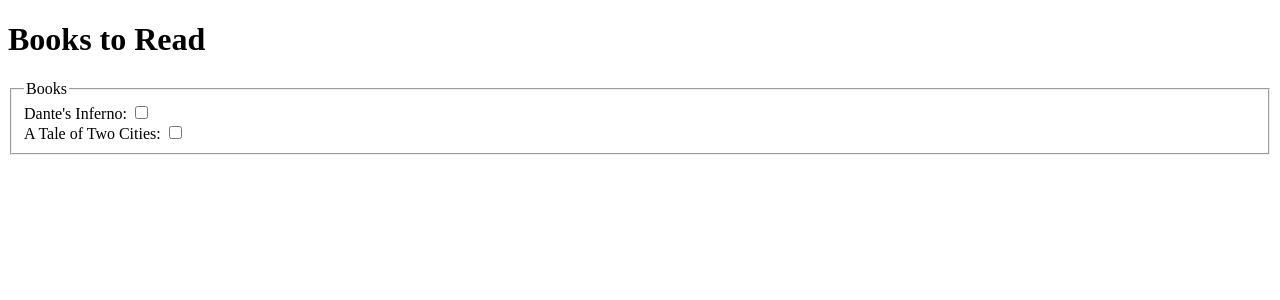
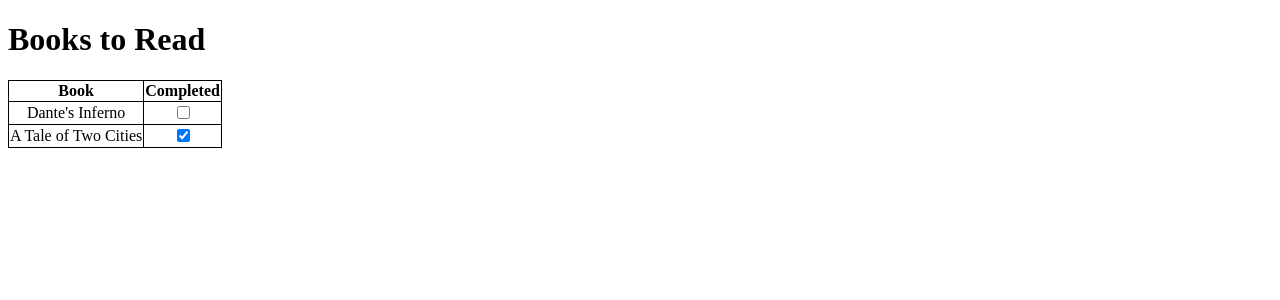
Before and after one commit to jeremyKisner/library-api, a Flask app: page /get in a window 1280 px wide. Shown: the top 300 px of the page. Run offline with Flask 2, Linux system fonts and the light colour scheme.

Commit message:
Added a read feature, updated the data file, and combined these data elements into a table.

```diff
--- a/app.py
+++ b/app.py
@@ -8,7 +8,7 @@ with open('data/data.json', 'r') as data_file:
 
 books = []
 for book in json.loads(data):
-	books.append(book['name'])
+	books.append((book['name'], book['read']))
 
 @app.route("/get")
 def get():
--- a/data/data.json
+++ b/data/data.json
@@ -1,8 +1,10 @@
 [
   {
-    "name": "Dante's Inferno"
+    "name": "Dante's Inferno",
+    "read": 0
   },
   {
-    "name": "A Tale of Two Cities"
+    "name": "A Tale of Two Cities",
+    "read": 1
   }
 ]
--- a/templates/index.html
+++ b/templates/index.html
@@ -5,18 +5,38 @@
 <head>
     <meta charset="utf-8">
     <title>Library</title>
+<style>
+	table, th, td {
+		border: 1px solid black;
+		border-collapse: collapse;
+		text-align: center;
+	}
+</style>
 </head>
 
 <body>
 	<h1>Books to Read</h1>
 	<form>
-		<fieldset>
-			<legend>Books</legend>
-				{% for book in books %}
-				{{book}}: <input type="checkbox">
-				<br>
-				{% endfor %}
-		</fieldset>
+			<div id="checklist">
+				<table>
+					<tr>
+						<th> Book </th>
+						<th> Completed </th>
+					</tr>
+					{% for book in books %}
+					<tr>
+						<td id="checklist_item">{{book[0]}}</td>
+						<td>
+							{% if book[1] == 1 %}
+								<input checked type="checkbox">
+							{% else %}
+								<input type="checkbox">
+						{% endif %}
+						</td>
+					</tr>
+					{% endfor %}
+				</table>
+			</div>
 	</form>
 </body>
 
--- a/templates/style.css
+++ /dev/null
@@ -1,3 +0,0 @@
-input{
-    display:none;
-}
```
